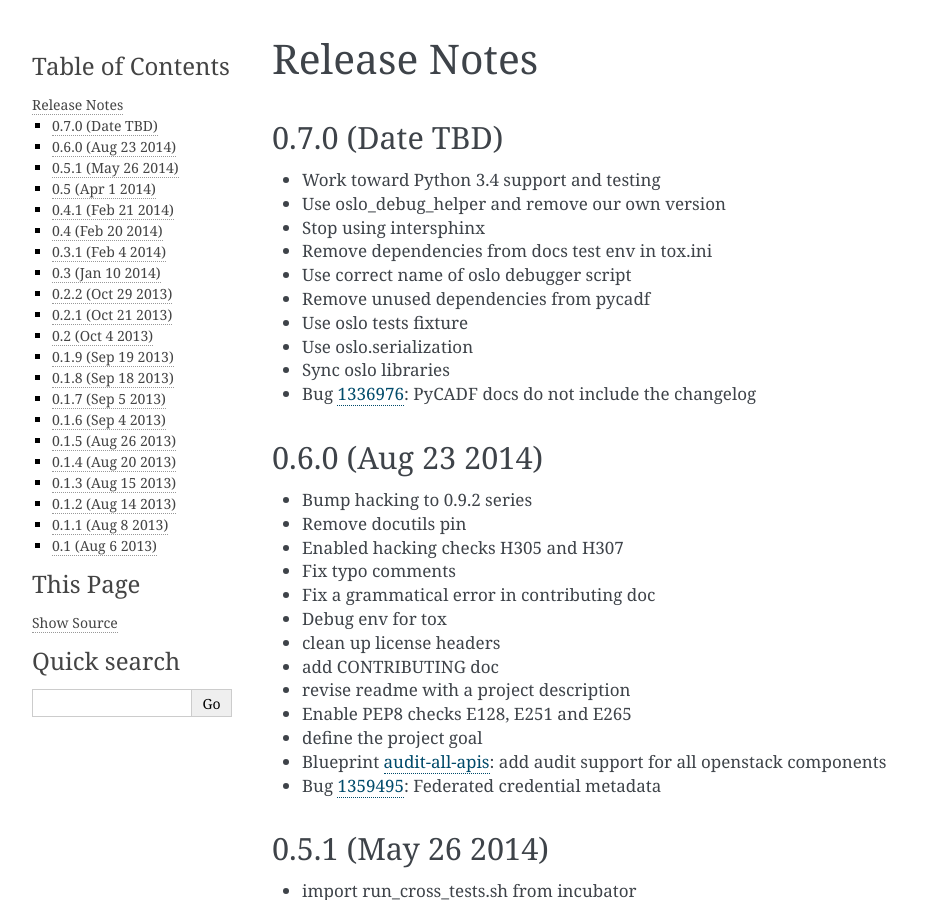
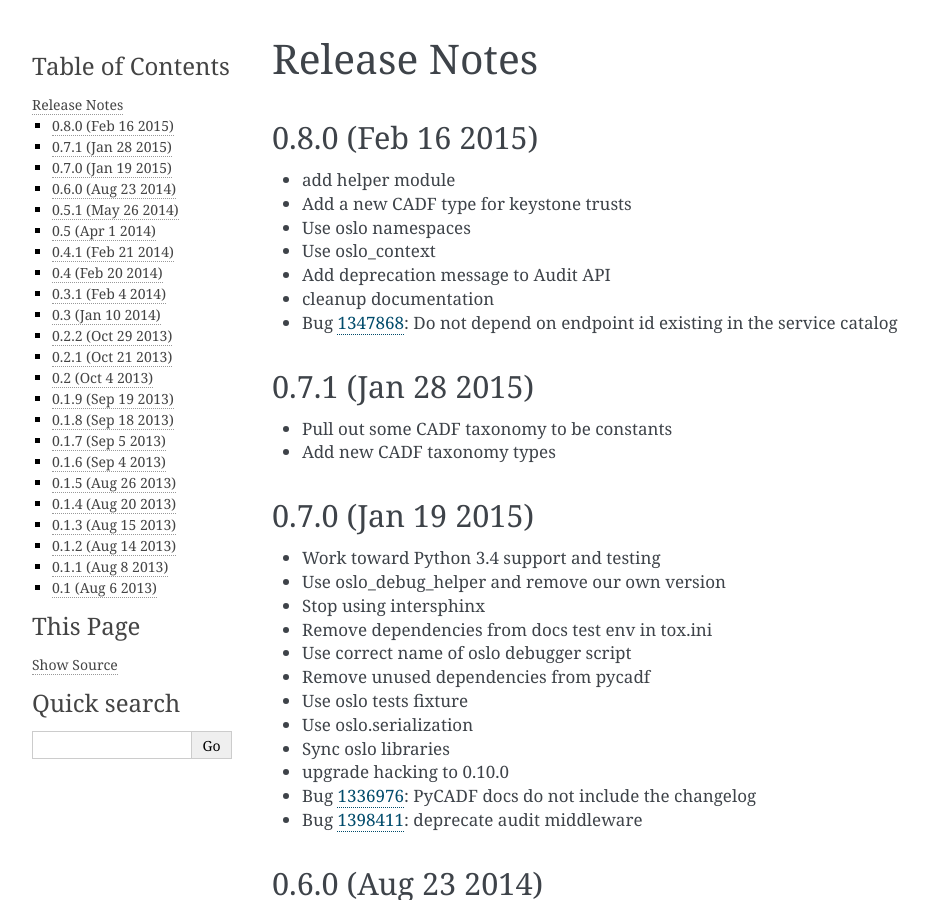
Before and after one commit to openstack/pycadf, a Sphinx documentation site: the page built from doc/source/releases.rst, in a window 1280 px wide and 900 px high. Shown: the whole window, without its empty margins (148-1076 px from the left). Built offline with Sphinx 7.4.7, drawn with Linux system fonts in a browser that asks for light colours; formulas are drawn with MathJax 3; pages that are not in the unit, such as notebooks, are missing from menus.

Commit message:
add a new set of release notes
adds a date for 0.7.0 release notes, and adds info about releases
0.7.1 and 0.8.0.

Change-Id: I7450c44a453936467b6d55b52c81c11eb81d9cce

```diff
--- a/doc/source/releases.rst
+++ b/doc/source/releases.rst
@@ -2,8 +2,27 @@
 Release Notes
 =============
 
-0.7.0 (Date TBD)
-================
+0.8.0 (Feb 16 2015)
+===================
+
+* add helper module
+* Add a new CADF type for keystone trusts
+* Use oslo namespaces
+* Use oslo_context
+* Add deprecation message to Audit API
+* cleanup documentation
+* Bug 1347868_: Do not depend on endpoint id existing in the service catalog
+
+.. _1347868: https://bugs.launchpad.net/pycadf/+bug/1347868
+
+0.7.1 (Jan 28 2015)
+===================
+
+* Pull out some CADF taxonomy to be constants
+* Add new CADF taxonomy types
+
+0.7.0 (Jan 19 2015)
+===================
 
 * Work toward Python 3.4 support and testing
 * Use oslo_debug_helper and remove our own version
@@ -14,9 +33,12 @@
 * Use oslo tests fixture
 * Use oslo.serialization
 * Sync oslo libraries
+* upgrade hacking to 0.10.0
 * Bug 1336976_: PyCADF docs do not include the changelog
+* Bug 1398411_: deprecate audit middleware
 
 .. _1336976: https://bugs.launchpad.net/pycadf/+bug/1336976
+.. _1398411: https://bugs.launchpad.net/pycadf/+bug/1398411
 
 0.6.0 (Aug 23 2014)
 ===================
```
